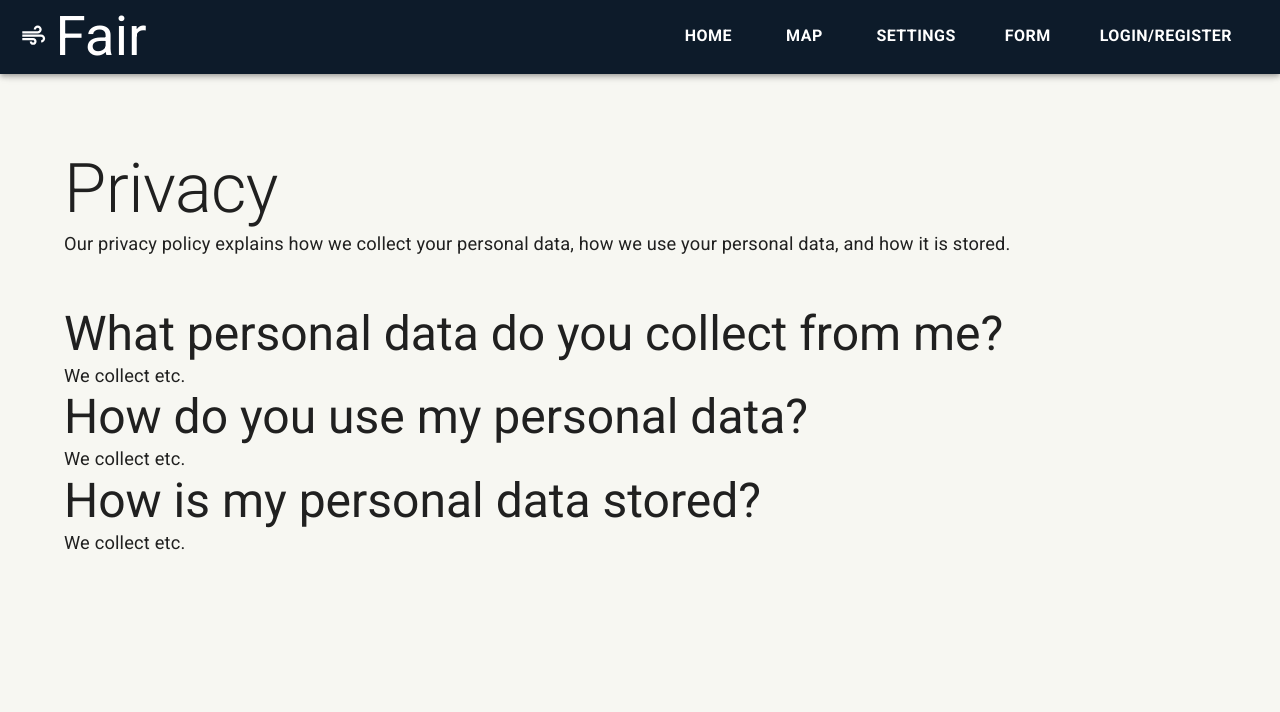
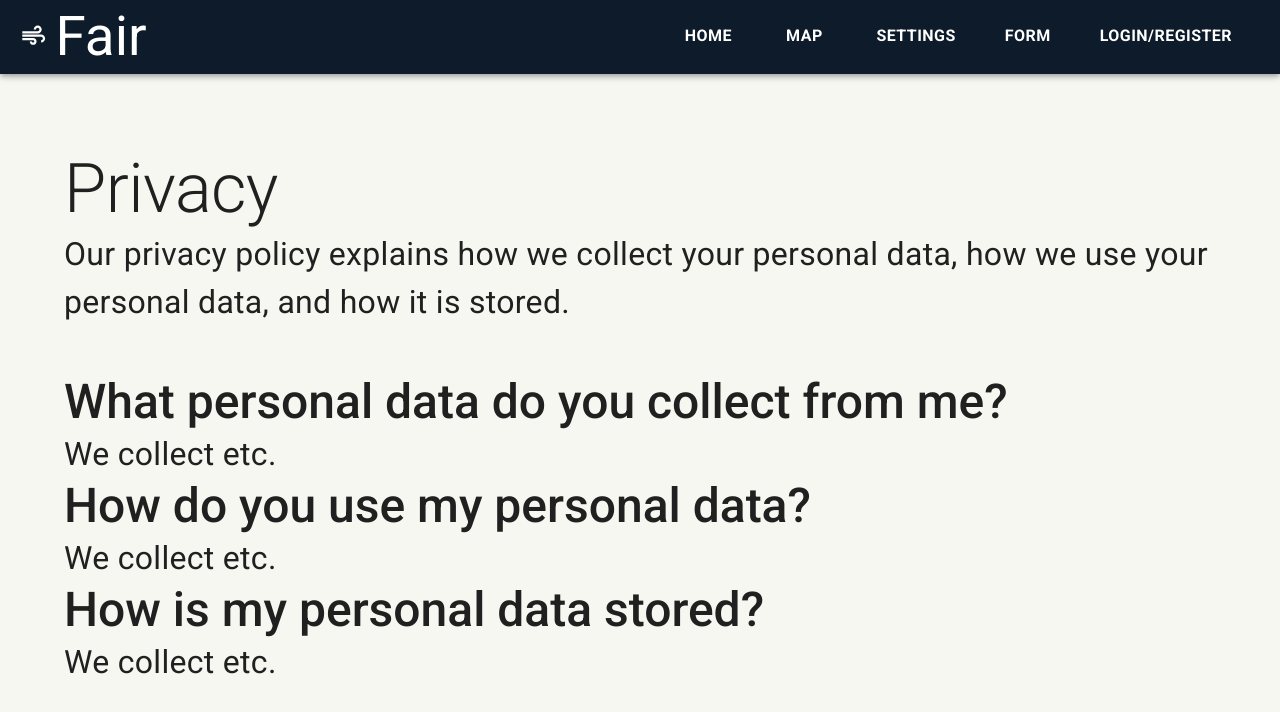
Before and after one commit to Naveen-Jaisankar/COMP47360-Web-Application, a React (Vite) app in the folder FrontEnd/air-quality-app/: page /privacy in a window 1280 px wide. Shown: the top 712 px of the page. Built offline with nearby package versions, Linux system fonts and the light colour scheme; no server answers.

Commit message:
Privacy: final stylings applied, all that will be the content

```diff
--- a/FrontEnd/air-quality-app/src/pages/Privacy.jsx
+++ b/FrontEnd/air-quality-app/src/pages/Privacy.jsx
@@ -21,7 +21,9 @@ export default function Privacy () {
                     marginBottom: "3rem",
                 }}>
                 <Typography variant="h2" component='h1'>Privacy</Typography>
-                <Typography variant='body1' component='p'>
+                <Typography variant='body1' component='p' sx={{
+                    fontSize: "2rem",
+                }}>
                     Our privacy policy explains how we collect your personal data, how we use your personal data, and how it is stored.
                 </Typography>
                 </Box>
@@ -29,19 +31,28 @@ export default function Privacy () {
                 {/* Information section */}
                 <Box>
                 <Typography variant="h3" component='h2' sx={{
-                    fontSize: "3rem"
+                    fontSize: "3rem",
+                    fontWeight:  "medium"
                 }}>What personal data do you collect from me?</Typography>
-                <Typography variant='body1' component='p'>We collect etc.</Typography>
+                <Typography variant='body1' component='p' sx={{
+                    fontSize: "2rem"
+                }}>We collect etc.</Typography>
 
                 <Typography variant="h3" component='h2' sx={{
-                    fontSize: "3rem"
+                    fontSize: "3rem",
+                    fontWeight: "medium"
                 }}>How do you use my personal data?</Typography>
-                <Typography variant='body1' component='p'>We collect etc.</Typography>
+                <Typography variant='body1' component='p' sx={{
+                    fontSize: "2rem"
+                }}>We collect etc.</Typography>
 
                 <Typography variant="h3" component='h2'sx={{
-                    fontSize: "3rem"
+                    fontSize: "3rem",
+                    fontWeight:  "medium"
                 }}>How is my personal data stored?</Typography>
-                <Typography variant='body1' component='p'>We collect etc.</Typography>
+                <Typography variant='body1' component='p' sx={{
+                    fontSize: "2rem"
+                }}>We collect etc.</Typography>
                 </Box>
             </Container>
 
```
